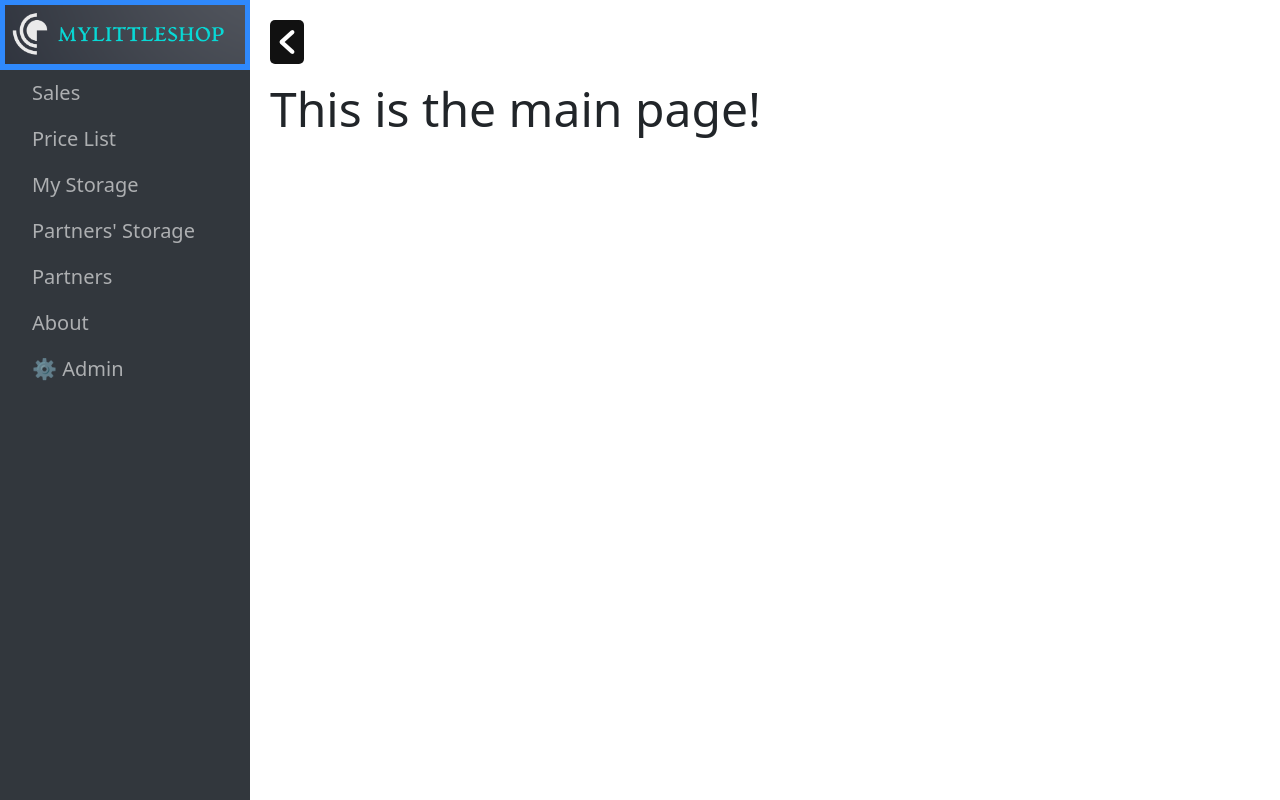
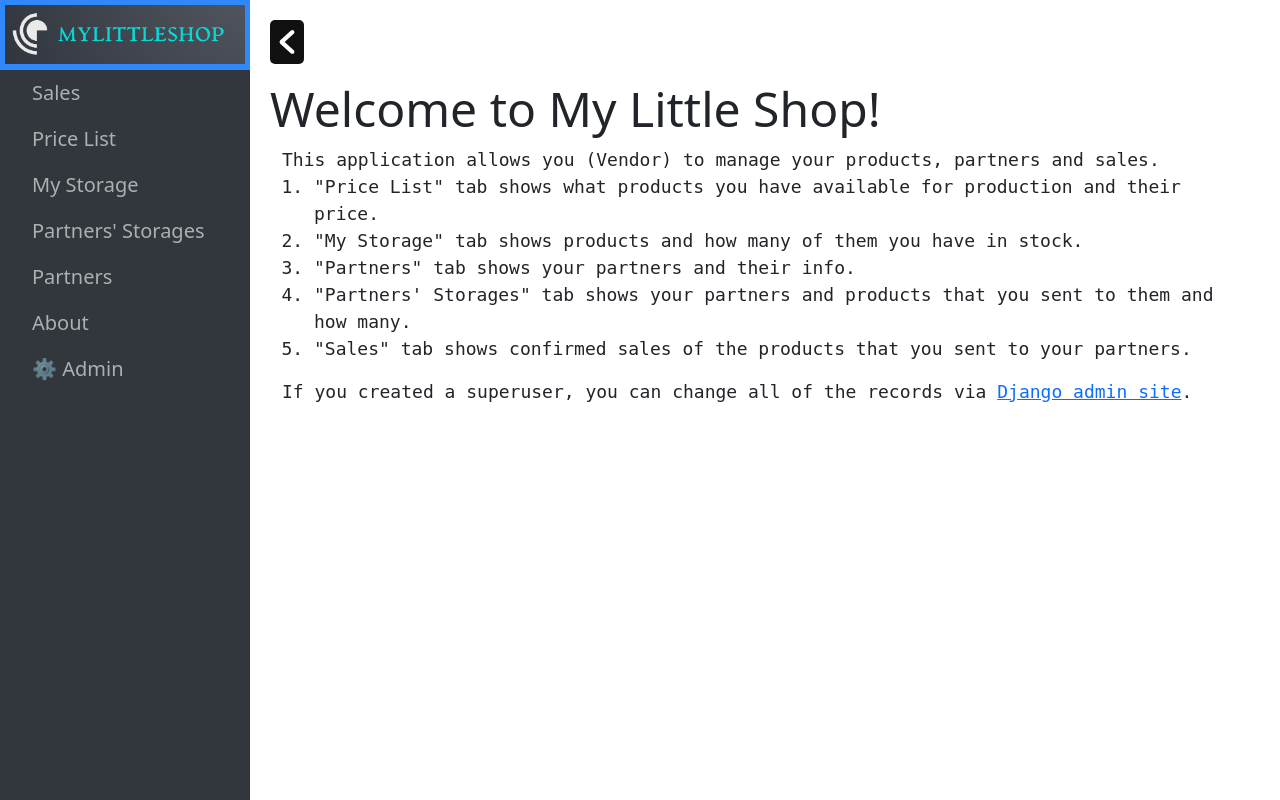
Before and after one commit to Davon-Rolage/MyLittleShop, a Django app: page / in a window 1280 px wide. Run offline with Django 4.2, Linux system fonts and the light colour scheme; some libraries are stand-ins or nearby versions.

Commit message:
some small changes

```diff
--- a/clothing/templates/clothing/about.html
+++ b/clothing/templates/clothing/about.html
@@ -3,7 +3,7 @@
 
 {% block content %}
 
-<h3 class="display-3">About Project</h3>
+<h3 class="display-5">About Project</h3>
 <blockquote class="blockquote text-right">
     <p class="lead">"Every great accomplishment starts with a first step.
         No matter how big your goals are. No matter how great your plans are.
@@ -11,7 +11,7 @@
         It all begins with a single step."</p>
     <footer class="blockquote-footer text-right">Clifton Anderson</footer>
 </blockquote>
-<p style="font-size: 24px; font-family: monospace">Hello! This is my first Django project where I apply all the knowledge I have learned so far about views, models, forms and templates, and also HTML, CSS, JavaScript, and bootstrap!
+<p style="font-size: 22px; font-family: monospace">Hello! My Little Shop is my first Django project where I apply all the knowledge I have learned so far about views, models, forms and templates, and also HTML, CSS, JavaScript, and bootstrap!
 <br>You are welcome to visit my GitHub page: <a href="https://github.com/Davon-Rolage" class="github-logo"><img style="max-width: 50px; padding-right: 10px;" src="{% static 'images/github-mark.png' %}" alt="github-logo">Davon-Rolage</a>
 </p>
 <p class="lead">Special thanks to my father, <a href="https://github.com/rudotcom" style="text-decoration: none">@rudotcom</a>, a great developer and teacher.</p>
--- a/clothing/templates/clothing/base.html
+++ b/clothing/templates/clothing/base.html
@@ -28,7 +28,7 @@
       <a href="/sales/">Sales</a>
       <a href="/pricelist/">Price List</a>
       <a href="/my-storage/">My Storage</a>
-      <a href="/partners-storages/">Partners' Storage</a>
+      <a href="/partners-storages/">Partners' Storages</a>
       <a href="/partners/">Partners</a>
       <a href="/about/">About</a>
       <a href="/admin/">&#9881; Admin</a>
--- a/clothing/templates/clothing/index.html
+++ b/clothing/templates/clothing/index.html
@@ -1,7 +1,28 @@
 {% extends 'clothing/base.html' %}
 
 {% block content %}
-<h5 class="display-5">This is the main page!</h5>
-
-
+<h5 class="display-5">Welcome to My Little Shop!</h5>
+<div class="container-fluid" style="font-size: 18px; font-family: monospace">
+    This application allows you (Vendor) to manage your products, partners and sales.<br>
+    <ol>
+        <li>
+            "Price List" tab shows what products you have available for production and their price.
+        </li>
+        <li>
+            "My Storage" tab shows products and how many of them you have in stock.
+        </li>
+        <li>
+            "Partners" tab shows your partners and their info.
+        </li>
+        <li>
+            "Partners' Storages" tab shows your partners and products that you sent to them and how many.
+        </li>
+        <li>
+            "Sales" tab shows confirmed sales of the products that you sent to your partners.
+        </li>
+    </ol>
+    <p>
+        If you created a superuser, you can change all of the records via <a href="{% url 'admin:index' %}">Django admin site</a>.
+    </p>
+</div>
 {% endblock %}
--- a/clothing/templates/clothing/my_storage.html
+++ b/clothing/templates/clothing/my_storage.html
@@ -3,6 +3,7 @@
 {% block content %}
 
 <h5 class="display-5">My Storage
+    <br>
     <a class="btn btn-outline-info" href="/admin/clothing/mystorage/" role="button">Add or change</a>
 </h5>
 <table class="table table-hover">
--- a/clothing/templates/clothing/pricelist.html
+++ b/clothing/templates/clothing/pricelist.html
@@ -3,6 +3,7 @@
 {% block content %}
 
 <h5 class="display-5">Price List
+    <br>
     <a class="btn btn-outline-info" href="/admin/clothing/pricelist/" role="button">Add or change</a>
 </h5>
 <!-- <a class="btn btn-success">Export to Excel</a> -->
--- a/clothing/templates/clothing/sales.html
+++ b/clothing/templates/clothing/sales.html
@@ -2,7 +2,7 @@
 {% block content %}
 
 <h5 class="display-5">Sales</h5>
-<a class="btn btn-info" href="/admin/clothing/sale/" role="button" style="margin-bottom: 5px">Add transaction</a>
+<a class="btn btn-info" href="/admin/clothing/sale/" role="button" style="margin-bottom: 5px; color: white;">Add transaction</a>
 <table class="table table-hover">
     <thead>
         <tr>
```
Also changed, not shown: db.sqlite3.
